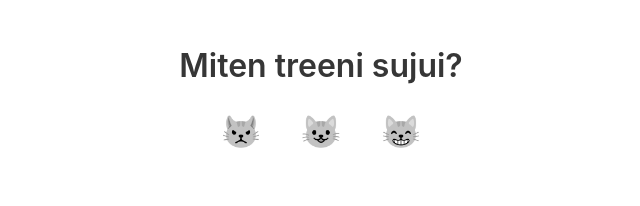
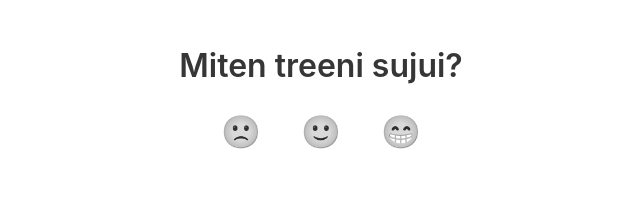
Before and after one commit to jjylik/workoutfeedback, a Vue app: page / in a window 1280 px wide. Shown: the top 206 px of the page, without its empty margins (319-959 px from the left). Built offline with nearby package versions, Linux system fonts and the light colour scheme; what vuefire would draw is missing.

Commit message:
Rating options based on user level

```diff
--- a/src/components/GiveFeedback.vue
+++ b/src/components/GiveFeedback.vue
@@ -1,18 +1,14 @@
 <template>
   <div class="container">
     <h1 class="title has-text-centered">Miten treeni sujui?</h1>
-    <div class="rating is-flex">
-      <span
-        v-for="(item, index) in ratingOptions"
-        :key="index"
-        :class="{ active: selectedRating === item.rating }"
-        @click="rate(item.rating, item.feedback)"
-        >{{ item.label }}</span
-      >
-    </div>
-
+    <Rating
+      :rating-options="ratingOptions"
+      :selected-rating="selectedRating"
+      @rate="rate"
+    />
     <b-notification
       class="thank-you-notification"
+      animation="slide-next"
       indefinite
       :active="hasRated"
       type="is-success"
@@ -23,35 +19,23 @@
 </template>
 
 <script>
-import { mapState } from "vuex";
+import { mapState, mapGetters } from "vuex";
+import Rating from "./Rating";
 export default {
   name: "GiveFeedback",
+  components: { Rating },
   data() {
     return {
-      ratingOptions: [
-        {
-          rating: 1,
-          label: "😾",
-          feedback: "Voi ei, ensi kerralla paremmin! 🙏"
-        },
-        {
-          rating: 2,
-          label: "😺",
-          feedback: "Mahti juttu, kiitos! 🙏"
-        },
-        {
-          rating: 3,
-          label: "😸",
-          feedback: "Mahti juttu, kiitos! 🙏"
-        }
-      ],
       selectedFeedback: null
     };
   },
-  computed: mapState({
-    selectedRating: state => state.selectedRating,
-    hasRated: state => state.selectedRating != null
-  }),
+  computed: {
+    ...mapState({
+      selectedRating: state => state.selectedRating,
+      hasRated: state => state.selectedRating != null
+    }),
+    ...mapGetters({ ratingOptions: "getRatingOptions" })
+  },
   methods: {
     rate(score, feedback) {
       this.selectedFeedback = feedback;
@@ -67,19 +51,4 @@ export default {
   margin: auto;
   font-size: 20px;
 }
-
-.rating {
-  align-items: center;
-  justify-content: center;
-  span {
-    font-size: 2em;
-    margin: 0 20px;
-    filter: grayscale(100%);
-    cursor: pointer;
-    &.active {
-      font-size: 3em;
-      filter: grayscale(0%);
-    }
-  }
-}
 </style>
--- /dev/null
+++ b/src/components/Rating.vue
@@ -0,0 +1,51 @@
+<template>
+  <div class="rating is-flex">
+    <span
+      v-for="(item, index) in ratingOptions"
+      :key="index"
+      role="img"
+      aria-label="Rating option"
+      :class="{ active: selectedRating === item.rating }"
+      @click="rate(item.rating, item.feedback)"
+      >{{ item.label }}</span
+    >
+  </div>
+</template>
+
+<script>
+export default {
+  name: "Rating",
+  props: {
+    ratingOptions: {
+      type: Array,
+      default: () => []
+    },
+    selectedRating: {
+      type: Number,
+      default: undefined
+    }
+  },
+  methods: {
+    rate(score, feedback) {
+      this.$emit("rate", score, feedback);
+    }
+  }
+};
+</script>
+
+<style lang="scss">
+.rating {
+  align-items: center;
+  justify-content: center;
+  span {
+    font-size: 2em;
+    margin: 0 20px;
+    filter: grayscale(100%);
+    cursor: pointer;
+    &.active {
+      font-size: 3em;
+      filter: grayscale(0%);
+    }
+  }
+}
+</style>
--- /dev/null
+++ b/src/data/ratings.js
@@ -0,0 +1,53 @@
+export default {
+  3: [
+    {
+      rating: 1,
+      label: "😾",
+      feedback: "Voi ei, ensi kerralla paremmin! 🙏"
+    },
+    {
+      rating: 2,
+      label: "😺",
+      feedback: "Mahti juttu, kiitos! 🙏"
+    },
+    {
+      rating: 3,
+      label: "😸",
+      feedback: "Mahti juttu, kiitos! 🙏"
+    }
+  ],
+  2: [
+    {
+      rating: 1,
+      label: "🤦",
+      feedback: "Voi ei, ensi kerralla paremmin! 🙏"
+    },
+    {
+      rating: 2,
+      label: "👱‍♂️",
+      feedback: "Mahti juttu, kiitos! 🙏"
+    },
+    {
+      rating: 3,
+      label: "👸",
+      feedback: "Mahti juttu, kiitos! 🙏"
+    }
+  ],
+  1: [
+    {
+      rating: 1,
+      label: "🙁",
+      feedback: "Voi ei, ensi kerralla paremmin! 🙏"
+    },
+    {
+      rating: 2,
+      label: "🙂",
+      feedback: "Mahti juttu, kiitos! 🙏"
+    },
+    {
+      rating: 3,
+      label: "😁",
+      feedback: "Mahti juttu, kiitos! 🙏"
+    }
+  ]
+};
--- a/src/store/index.js
+++ b/src/store/index.js
@@ -4,13 +4,15 @@ import Vue from "vue";
 import Vuex from "vuex";
 
 import { addScore, updateScore } from "../firebase/db";
+import ratingOptionsByLevel from "@/data/ratings";
 
 Vue.use(Vuex);
 
 const store = new Vuex.Store({
   state: {
     ratingId: null,
-    selectedRating: null
+    selectedRating: null,
+    level: 1
   },
   mutations: {
     setRatingId(state, ratingId) {
@@ -29,6 +31,11 @@ const store = new Vuex.Store({
         addScore(score).then(id => commit("setRatingId", id));
       }
     }
+  },
+  getters: {
+    getRatingOptions: state => {
+      return ratingOptionsByLevel[state.level];
+    }
   }
 });
 
```
